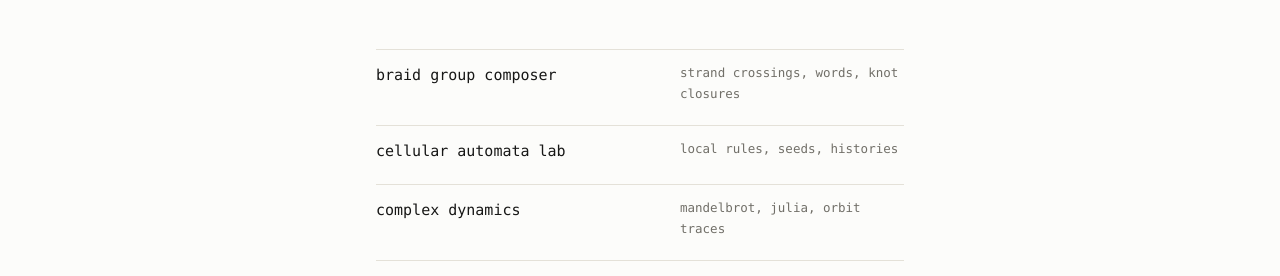
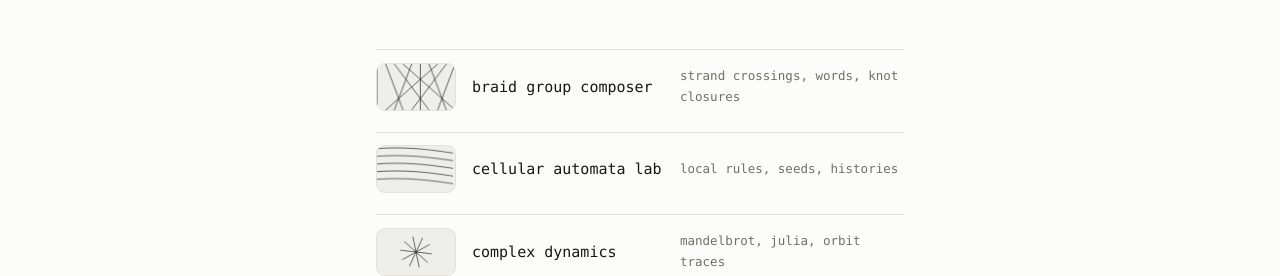
Before and after one commit to m0nhawk/incomplete.fun, an Astro site: page / in a window 1280 px wide. Shown: the part 549-825 px from the top of the page. Built offline with nearby package versions, Linux system fonts and the light colour scheme; Astro itself is replaced by a stand-in of ours.

Commit message:
feat: add animated gallery previews
Entire-Checkpoint: d66499309a12

```diff
--- a/src/pages/index.astro
+++ b/src/pages/index.astro
@@ -13,9 +13,14 @@ import { experiments } from '../data/experiments';
   <nav class="home-links" aria-label="Experiments">
     {experiments.map((experiment) => (
       <a class="home-link" href={experiment.href}>
+        <canvas class="home-preview" data-preview-canvas={experiment.href} aria-hidden="true"></canvas>
         <span>{experiment.title}</span>
         <small>{experiment.summary}</small>
       </a>
     ))}
   </nav>
 </PageLayout>
+
+<script>
+  import '../scripts/gallery-previews.ts';
+</script>
--- /dev/null
+++ b/src/scripts/gallery-previews.ts
@@ -0,0 +1,77 @@
+export {};
+
+const canvases = Array.from(document.querySelectorAll<HTMLCanvasElement>('[data-preview-canvas]'));
+
+function drawPreview(canvas: HTMLCanvasElement, t: number): void {
+  const ctx = canvas.getContext('2d');
+  if (!ctx) return;
+  const dpr = Math.min(window.devicePixelRatio || 1, 2);
+  const rect = canvas.getBoundingClientRect();
+  const w = Math.max(1, Math.floor(rect.width * dpr));
+  const h = Math.max(1, Math.floor(rect.height * dpr));
+  if (canvas.width !== w || canvas.height !== h) {
+    canvas.width = w;
+    canvas.height = h;
+  }
+
+  const key = canvas.dataset.previewCanvas || '';
+  ctx.clearRect(0, 0, w, h);
+  ctx.lineWidth = Math.max(1, dpr);
+  ctx.strokeStyle = getComputedStyle(document.documentElement).getPropertyValue('--fg').trim() || '#111';
+  ctx.globalAlpha = 0.66;
+
+  const seed = [...key].reduce((n, ch) => n + ch.charCodeAt(0), 0);
+  const mode = seed % 5;
+  const cx = w / 2;
+  const cy = h / 2;
+  const r = Math.min(w, h) * 0.34;
+
+  if (mode === 0) {
+    for (let i = 0; i < 18; i++) {
+      const a = (i / 18) * Math.PI * 2 + t * 0.0005;
+      ctx.beginPath();
+      ctx.arc(cx + Math.cos(a) * r * 0.7, cy + Math.sin(a * 2) * r * 0.35, r * 0.08, 0, Math.PI * 2);
+      ctx.stroke();
+    }
+  } else if (mode === 1) {
+    for (let i = 0; i < 10; i++) {
+      ctx.beginPath();
+      ctx.moveTo((i / 9) * w, 0);
+      ctx.lineTo(((i * 3 + t * 0.01) % 10 / 9) * w, h);
+      ctx.stroke();
+    }
+  } else if (mode === 2) {
+    for (let a = 0; a < Math.PI * 2; a += Math.PI / 5) {
+      ctx.beginPath();
+      ctx.moveTo(cx, cy);
+      ctx.lineTo(cx + Math.cos(a + t * 0.0004) * r, cy + Math.sin(a + t * 0.0004) * r);
+      ctx.stroke();
+    }
+  } else if (mode === 3) {
+    ctx.beginPath();
+    for (let i = 0; i < 100; i++) {
+      const a = i * 0.35 + t * 0.001;
+      const rr = r * i / 100;
+      const x = cx + Math.cos(a) * rr;
+      const y = cy + Math.sin(a) * rr;
+      if (i === 0) ctx.moveTo(x, y); else ctx.lineTo(x, y);
+    }
+    ctx.stroke();
+  } else {
+    for (let y = 0; y < h; y += h / 6) {
+      ctx.beginPath();
+      for (let x = 0; x <= w; x += 6 * dpr) {
+        const yy = y + Math.sin(x * 0.025 + t * 0.002 + seed) * 6 * dpr;
+        if (x === 0) ctx.moveTo(x, yy); else ctx.lineTo(x, yy);
+      }
+      ctx.stroke();
+    }
+  }
+}
+
+function frame(t: number): void {
+  for (const canvas of canvases) drawPreview(canvas, t);
+  requestAnimationFrame(frame);
+}
+
+if (canvases.length) requestAnimationFrame(frame);
--- a/src/styles/global.css
+++ b/src/styles/global.css
@@ -124,18 +124,28 @@ code {
 
 .home-link {
   display: grid;
-  grid-template-columns: minmax(0, 1fr) minmax(8rem, 14rem);
+  grid-template-columns: 5rem minmax(0, 1fr) minmax(8rem, 14rem);
+  align-items: center;
   gap: 1rem;
   padding: .8rem 0;
   border-top: 1px solid var(--line);
   text-decoration: none;
 }
 
+.home-preview {
+  width: 5rem;
+  height: 3rem;
+  border: 1px solid var(--line);
+  border-radius: 9px;
+  background: var(--wash);
+}
+
 .home-link:hover span { text-decoration: underline; text-underline-offset: .25em; }
 .home-link small { color: var(--muted); }
 
 @media (max-width: 34rem) {
-  .home-link { grid-template-columns: 1fr; gap: .15rem; }
+  .home-link { grid-template-columns: 5rem 1fr; gap: .15rem .75rem; }
+  .home-link small { grid-column: 2; }
 }
 
 .canvas-stage {
```
